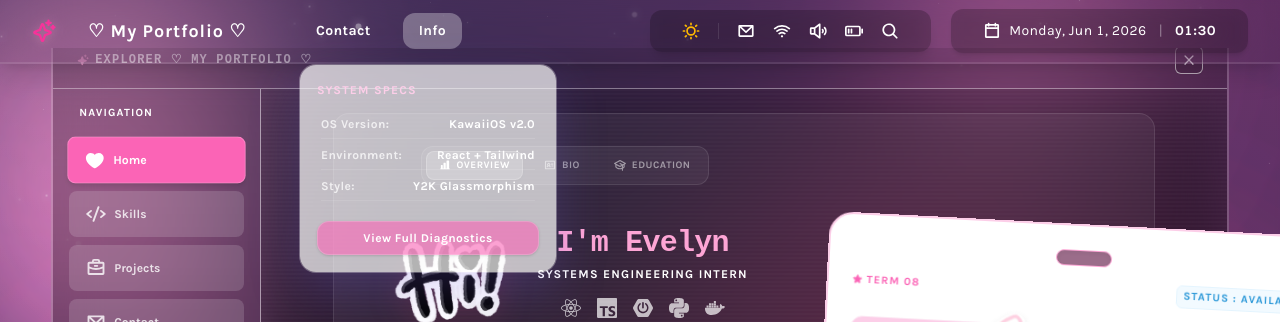
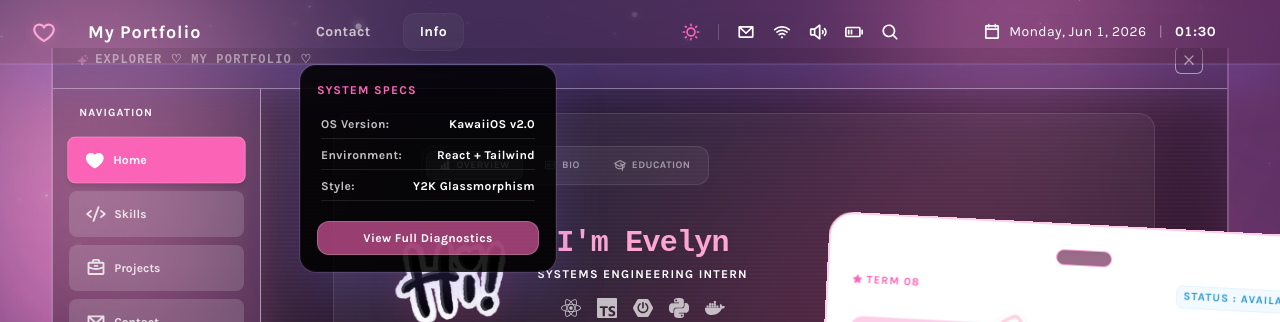
Before and after one commit to elynzx/elynzx-workspace, a React (Vite) app: page / in a window 1280 px wide. Both pictures are taken after a click on the button "Info". Shown: the top 322 px of the page. Built offline with nearby package versions, Linux system fonts and the light colour scheme.

Commit message:
feat: update TopMenuBar and related components with new icons and improved styling

```diff
--- a/src/shared/components/TopMenuBar/TopMenuBar.tsx
+++ b/src/shared/components/TopMenuBar/TopMenuBar.tsx
@@ -1,4 +1,4 @@
-import { SparkleIcon } from "@phosphor-icons/react";
+import { HeartIcon } from "@phosphor-icons/react";
 import { useTopMenuBar } from "./hooks/useTopMenuBar";
 import { useDropdown } from "./hooks/useDropdown";
 import { MenuDropdown } from "./components/MenuDropdown";
@@ -24,17 +24,17 @@ export const TopMenuBar = () => {
     <div
       ref={menuRef}
       className="absolute top-0 left-0 w-full h-16 px-4 md:px-8 z-50 flex justify-between items-center select-none text-sm font-bold tracking-wide transition-all duration-300
-      bg-black/5 backdrop-blur-2xl border-b-2 border-white/10 shadow-xl text-white"
+      bg-ui-glass/5 backdrop-blur-2xl border-b border-ui-border shadow-[0_20px_50px_rgba(122,100,223,0.25)]  text-ui-text ring-1 ring-ui-border"
     >
       <div className="flex items-center gap-5 md:gap-8">
-        <SparkleIcon
+        <HeartIcon
           size={24}
           weight="bold"
-          className="cursor-pointer text-pink-500 drop-shadow-[0_2px_4px_rgba(246,155,195,0.4)] hover:scale-110 active:scale-95 transition-all"
+          className="cursor-pointer text-ui-accent drop-shadow-[0_2px_4px_rgba(246,155,195,0.4)] hover:scale-110 active:scale-95 transition-all"
         />
 
-        <span className="font-semibold tracking-wider text-white text-lg w-45">
-          ♡ {activeAppName} ♡
+        <span className="font-semibold tracking-wider text-ui-text text-lg w-45">
+        {activeAppName}
         </span>
 
         <MenuDropdown
--- a/src/shared/components/TopMenuBar/components/DateTimeDisplay.tsx
+++ b/src/shared/components/TopMenuBar/components/DateTimeDisplay.tsx
@@ -5,20 +5,14 @@ interface Props {
   time: string;
 }
 
-export const DateTimeDisplay = ({ date, time }: Props
-
-) => (
-  <div className="flex items-center gap-3 text-white px-8 py-3 rounded-xl shadow-md tabular-nums font-bold bg-black/20 backdrop-blur-sm">
-
-    <div className="flex items-center gap-2 text-white font-medium">
-      <CalendarBlankIcon size={18} weight="bold" className="text-white" />
+export const DateTimeDisplay = ({ date, time }: Props) => (
+  <div className="flex items-center gap-3 text-ui-text px-8 h-9 rounded-xl tabular-nums font-bold backdrop-blur-2xl transition-colors duration-300">
+    <div className="flex items-center gap-2 text-ui-text font-medium">
+      <CalendarBlankIcon size={18} weight="bold" className="text-ui-text" />
       <span>{date}</span>
     </div>
 
     <span className="opacity-40 font-light select-none">|</span>
-
-    <span className="tracking-wider text-white">
-      {time}
-    </span>
+    <span className="tracking-wider text-ui-text">{time}</span>
   </div>
 );
--- a/src/shared/components/TopMenuBar/components/MenuDropdown.tsx
+++ b/src/shared/components/TopMenuBar/components/MenuDropdown.tsx
@@ -29,8 +29,8 @@ export const MenuDropdown = ({
             onClick={() => toggleDropdown(type)}
             className={`px-4 py-2 rounded-xl capitalize font-bold transition-all duration-200 focus:outline-none cursor-pointer ${
               isBtnActive
-                ? "text-primary bg-white/30"
-                : "text-white hover:bg-[#F69BC3] hover:text-white"
+                ? "text-ui-text bg-ui-inner border border-ui-inner shadow-xs"
+                : "text-ui-text/70 hover:bg-[#F69BC3] hover:text-white"
             }`}
           >
             {type}
--- a/src/shared/components/TopMenuBar/components/MenuModal.tsx
+++ b/src/shared/components/TopMenuBar/components/MenuModal.tsx
@@ -6,8 +6,8 @@ interface Props {
 }
 
 export const MenuModal = ({ title, children }: Props) => (
-  <div className="absolute top-13 left-0 w-64 p-4 rounded-2xl bg-white/70 backdrop-blur-2xl border border-white/0 shadow-[0_20px_50px_rgba(122,100,223,0.25)] ring-1 ring-white/30 animate-in fade-in slide-in-from-top-2 duration-200 flex flex-col gap-3 z-50">
-    <div className="text-xs uppercase tracking-widest font-extrabold mb-0.5 select-none text-pink-200">
+  <div className="absolute top-13 left-0 w-64 p-4 rounded-2xl bg-ui-glass backdrop-blur-2xl border border-ui-inner shadow-[0_20px_50px_rgba(122,100,223,0.25)] ring-1 ring-ui-text/10 animate-in fade-in slide-in-from-top-2 duration-200 flex flex-col gap-3 z-50 transition-all">
+    <div className="text-xs uppercase tracking-widest font-extrabold mb-0.5 select-none text-pink-400">
       {title}
     </div>
     {children}
--- a/src/shared/components/TopMenuBar/components/StatusControlBar.tsx
+++ b/src/shared/components/TopMenuBar/components/StatusControlBar.tsx
@@ -22,7 +22,7 @@ export const StatusControlBar = ({
   onToggleTheme,
   themeMode,
 }: Props) => (
-  <div className="hidden md:flex items-center gap-4.5 text-white px-8 py-3 rounded-xl shadow-lg select-none bg-black/20 backdrop-blur-sm">
+  <div className="hidden md:flex items-center gap-4.5 text-ui-text px-8 h-9 rounded-xl select-none backdrop-blur-2xl transition-colors duration-300">
     <div
       onClick={onToggleTheme}
       className="cursor-pointer active:scale-95 transition-all"
@@ -31,37 +31,36 @@ export const StatusControlBar = ({
         <MoonIcon
           size={18}
           weight="bold"
-          className="text-purple-300 hover:text-purple-400"
+          className="text-ui-text hover:text-pink-400"
         />
       ) : (
         <SunIcon
           size={18}
           weight="bold"
-          className="text-amber-400 hover:text-amber-300"
+          className="text-pink-400 hover:text-ui-text"
         />
       )}
     </div>
-    <span className="w-px h-4 bg-white/10" />
-
+    <span className="w-px h-4 bg-ui-text/20 transition-colors" />
     <EnvelopeSimpleIcon
       size={18}
       weight="bold"
       onClick={onToggleContact}
-      className="hover:text-[#F69BC3] active:scale-95 cursor-pointer transition-all"
+      className="hover:text-pink-400 active:scale-95 cursor-pointer transition-all"
     />
     <WifiHighIcon size={18} weight="bold" />
     <SpeakerHighIcon
       size={18}
       weight="bold"
       onClick={onToggleSpecs}
-      className="cursor-pointer hover:text-[#F69BC3] active:scale-95 transition-all"
+      className="cursor-pointer hover:text-pink-400 active:scale-95 transition-all"
     />
     <BatteryMediumIcon size={18} weight="bold" />
     <MagnifyingGlassIcon
       size={18}
       weight="bold"
       onClick={onToggleSpecs}
-      className="cursor-pointer hover:text-[#F69BC3] active:scale-95 transition-all"
+      className="cursor-pointer hover:text-pink-400 active:scale-95 transition-all"
     />
   </div>
 );
```
